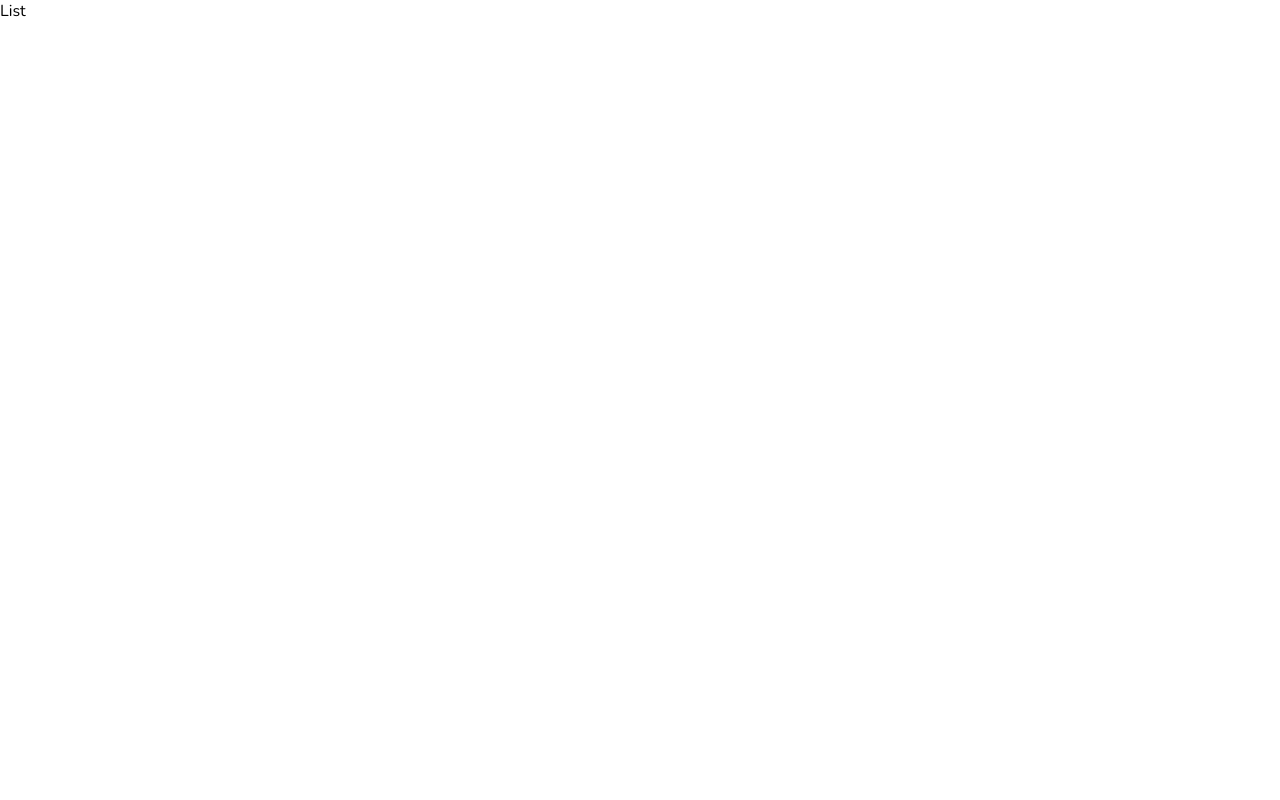
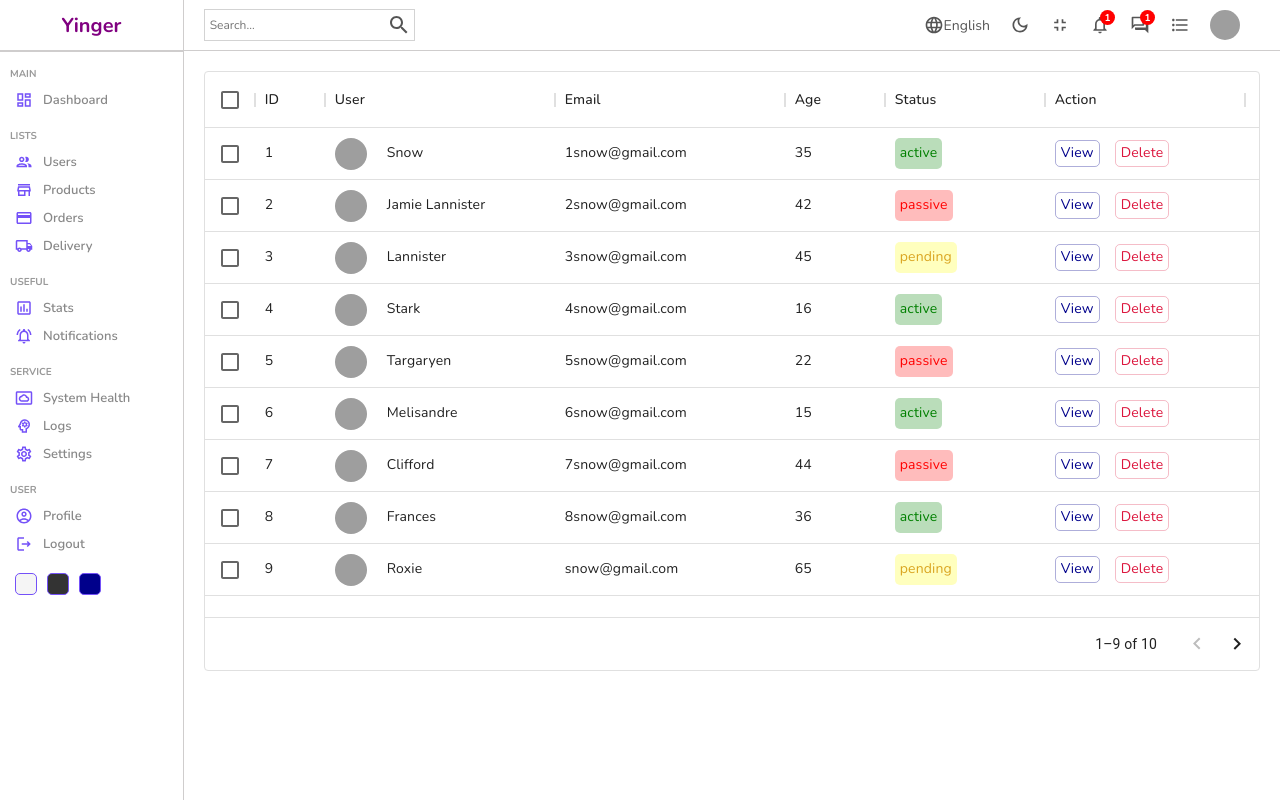
Before and after one commit to yingerliang/react-admin-dashboard, a React (Create React App) app: page /users in a window 1280 px wide. Built offline with nearby package versions, Linux system fonts and the light colour scheme; grey boxes are pictures that could not be loaded.

Commit message:
Added list

```diff
--- a/src/App.js
+++ b/src/App.js
@@ -4,6 +4,7 @@ import List from './pages/list/List'
 import Single from './pages/single/Single'
 import New from './pages/new/New'
 import { BrowserRouter, Routes, Route } from 'react-router-dom'
+import { productInputs, userInputs } from './formSource'
 
 function App() {
   return (
@@ -15,13 +16,19 @@ function App() {
             <Route path="login" element={<Login />} />
             <Route path="users">
               <Route index element={<List />} />
-              <Route path="userId" element={<Single />} />
-              <Route path="new" element={<New />} />
+              <Route path=":userId" element={<Single />} />
+              <Route
+                path="new"
+                element={<New inputs={userInputs} title="Add New User" />}
+              />
             </Route>
             <Route path="products">
               <Route index element={<List />} />
               <Route path=":productId" element={<Single />} />
-              <Route path="new" element={<New />} />
+              <Route
+                path="new"
+                element={<New inputs={productInputs} title="Add New Product" />}
+              />
             </Route>
           </Route>
         </Routes>
--- a/src/pages/list/List.jsx
+++ b/src/pages/list/List.jsx
@@ -1,7 +1,18 @@
 import './list.scss'
+import Sidebar from '../../components/sidebar/Sidebar'
+import Navbar from '../../components/navbar/Navbar'
+import Datatable from '../../components/datatable/Datatable'
 
 const List = () => {
-  return <div>List</div>
+  return (
+    <div className="list">
+      <Sidebar />
+      <div className="listContainer">
+        <Navbar />
+        <Datatable />
+      </div>
+    </div>
+  )
 }
 
 export default List
--- a/src/pages/list/list.scss
+++ b/src/pages/list/list.scss
@@ -0,0 +1,8 @@
+.list {
+  display: flex;
+  width: 100%;
+
+  .listContainer {
+    flex: 6;
+  }
+}
```
